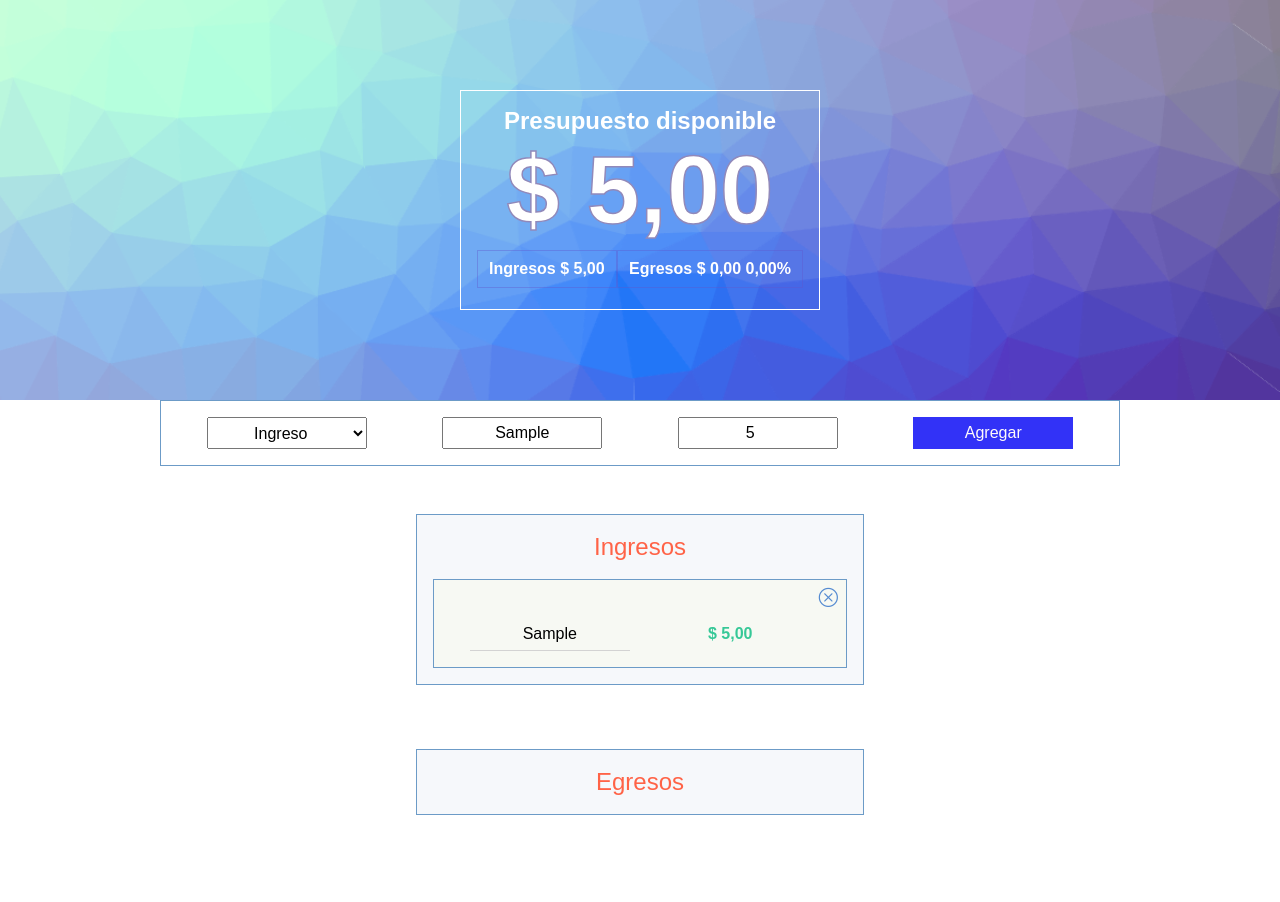
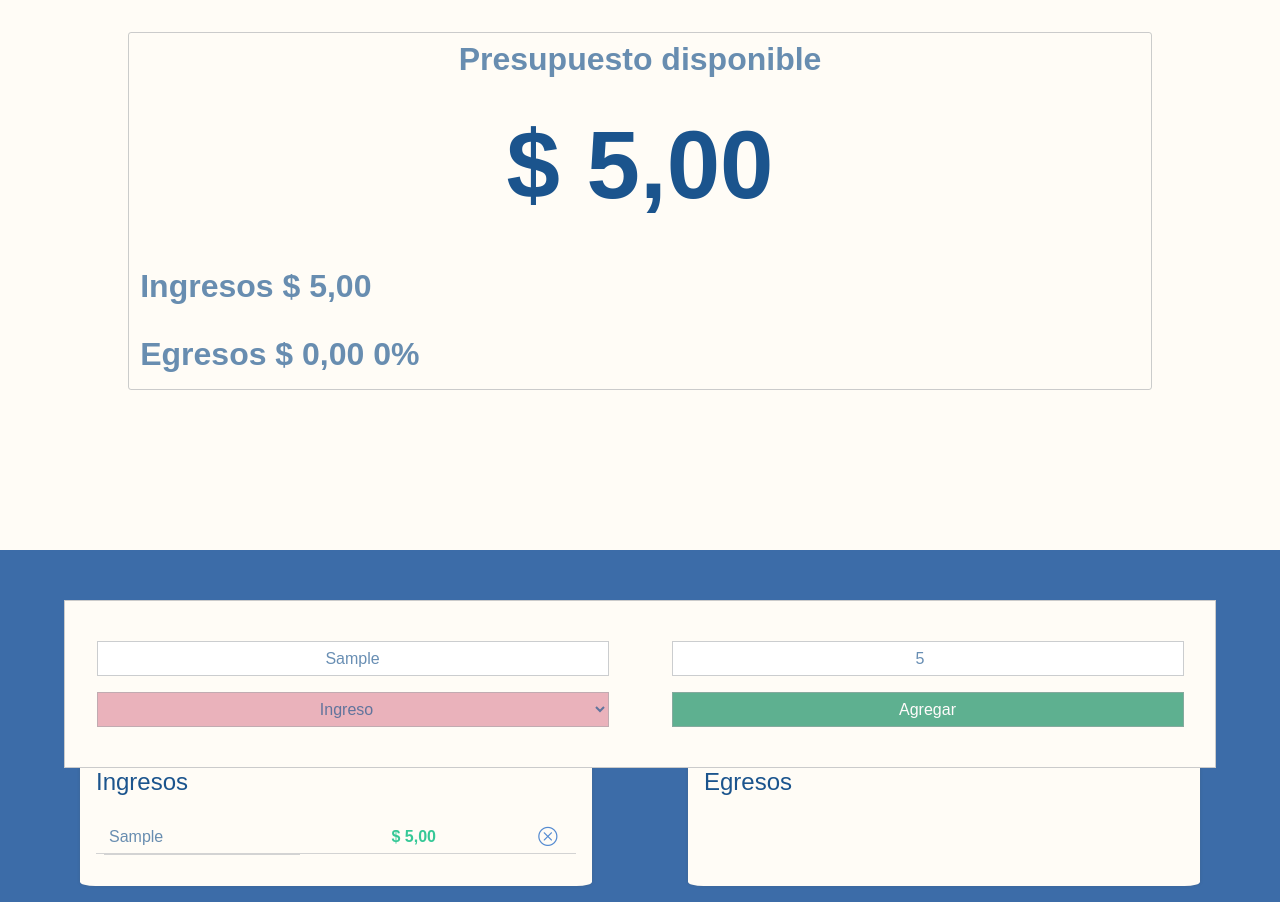
Before and after one commit to mickyrendon/presupuesto, a plain HTML site: page index.html in a window 1280 px wide. Both pictures are taken after typing "Sample", "5" into the empty fields and a click on the button "Agregar". Before the commit the page ends 847 px from the top, so only its background shows below. Drawn offline with nearby package versions, Linux system fonts and the light colour scheme.

Commit message:
modifying ux design

```diff
--- a/css/styles.css
+++ b/css/styles.css
@@ -7,22 +7,36 @@
 }
 /* estilos compartidos */
 input, select{
-    width: 14rem;
-    height: 32px;
+    width: 40vw;
+    height: 35px;
     margin: 0.5rem;
     padding: 5px;
+    color: #1b548da9;
+    border: solid 0.1rem #a4a7aa90;
+    /* border-radius: 3px; */
 }
 ol{
+    padding:1rem;
     font-size: 1.5rem;
     font-weight:lighter;
     line-height: 2;
     list-style: none;
-    color: tomato;
+    color: rgba(43, 42, 42, 0.801);
 }
 li{
-    margin: 0.5rem;
+    margin: 1rem 0;
+    height: 2rem;
+    display: flex;
+    justify-content: space-between;
+    align-items: unset;
+    flex-flow: row-reverse nowrap;
     text-align: end;
     background-color: rgba(250, 250, 210, 0.205);
+}
+.entry-container, .egress-container{
+    display: flex;
+    width: 90%;
+    align-self: center;
 }
 .close{
     border: none;
@@ -42,34 +56,46 @@ header, .h1-container, .data-container{
     align-content: center;
     border-color: azure;
 }
+h1, h3, .data-container{
+    width: 100%;
+}
 /* sacando algunos estilos compartidos a un par de elementos */
 h1, h3, h4, span{
     border: none;
 }
-h1{
-    -webkit-text-stroke: 1.5px #9189ba;
+h3, h4, span{
+    color: #1b548da9
+}
+h3{
+    margin: 0.5rem 0 1rem;
 }
 
 header{
-    height: 400px;
+    padding: 4vh;
+    height: auto;
     justify-content: center;
-    background-color: azure;
-    background-image: url(../assets/cool-background.png);
-    background-size: cover;
-    color: white;
+    background-color: #fffcf6;
+    /* color: white; */
 }
 .h1-container{
-    padding:1rem;
+    /* padding:1rem; */
+    min-width: 80vw;
+    max-width: 90vw;
     justify-content: space-between;
-    border:1px solid currentColor;
+    border: solid 0.1rem #a4a7aa90;
+    border-radius: 3px;
+    overflow: hidden;
+
 }
 h3, .data-input{
+    font-size: 2.5vw;
     font-weight: 700;
 }
 h1{
-    font-size: 3.9rem;
+    margin: 1rem 0 2rem;
+    font-size: 10vw;
     font-weight: bold;
-
+    color: #1b548d;
 }
 .data-input{
     padding: 0 0.5rem;
@@ -78,38 +104,55 @@ h1{
     align-items: center;
 }
 .data-label{
-    margin: 0.3rem 0;
+    /* margin: 0.3rem 0; */
     padding: 0.2rem;
+    width: 100%;
     display: flex;
     flex-flow: row wrap;
     justify-content:flex-start;
-    border: 1px solid #6056c960;
 }
 /* nav */
-.inputs-container, .ingresos, .egresos, li{
-    padding: 0.5rem;
-    border:solid 0.1rem #6c9bc7;
+.inputs-container{
+    padding: 2rem 0;
+    border:solid 0.1rem #a4a7aa90;
+    background-color: #fffcf6;
 }
 .btn-add{
-    background: #0202f5ce;
+    background: #5eb090;
     color: rgb(255, 251, 251);
     border: none;
+    border: 1px solid #a4a7aa90;
 }
 .btn-add:hover{
-    background: #0202f5c5;
-    border: 1px solid rgba(0, 0, 0, 0.808);
+    background: #38a87f;
+}
+select{
+    background-color: #eab2bb;
+    border: 1px solid #a4a7aa90;
+}
+select:hover{
+    background-color: #e99ca8;
+
 }
 .form-container{
     display: flex;
     flex-flow: row wrap;
     justify-content: space-around;
 }
+main{
+    background-color: #3c6ca8;
+}
 /* resumenes de gastos */
+#entry-list, #egress-list{
+    color: #1b548d;
+    text-align: start;
+}
 .resumenes{
     margin: 1rem 0 0;
     display: flex;
     flex-flow:column wrap;
-    justify-content: space-around;
+    align-content: center;
+    /* justify-content: space-around; */
     /* background-color: rgba(231, 220, 241, 0.438); */
 }
 .ingresos{
@@ -119,17 +162,22 @@ h1{
     margin-bottom: 2rem;
 }
 .ingresos, .egresos{
+    margin:1rem;
     min-width: 18rem;
     padding: 0;
-    background-color: rgba(176, 196, 222, 0.116);
+    box-shadow: 0px 0px 3px 0px rgba(78, 76, 76, 0.26);
+    border-radius: 3%;
+    background-color:#fffcf6;
 }
 .input-text{
+    text-align: start;
+}
+.input-text, ol li{
     background:none;
     border: none;
     border-bottom: 1px solid lightgray;
 }
 .ingresos .numero, .egresos .numero{
-    background-color: none;
     background: none;
     border: none;
 }
@@ -141,20 +189,81 @@ h1{
 }
 /* modificar este tamano para los otros mediaqueries y asi quedar todo en una sola linea */
 .egresos .numero{
-    width: 8rem;
+    width: 38vw;
     text-align: start;
     color:tomato;
 }
 .percentage{
     padding: 0.2rem;
+    align-self: center;
     background-color:#eb363633;
+    color:tomato;
 }
+.entry-container .input-text, .egress-container .input-text{
+    color: #1b548da9;
+}
+.entry-container .input-text, .entry-container .numero{
+    width: 33.33vw;
+}
+.egress-container .input-text, .egress-container .numero{
+    width: 25vw;
+}
+.close, .egress-container .percentage{
+    width: 15vw;
+}
+@media  screen and  (min-width:769px) {
+    header{
+        padding-bottom: 20vh;
+    }
+    .data-input{
+        margin: 1rem 0;
+    }
+    main{
+        padding-top: 20vh;
+        display: flex;
+        align-items: center ;
+        flex-flow: column nowrap;
+    }
 
-@media screen and (min-width:320px){
-    *{
+    .inputs-container, .resumenes{
+        max-width: 90vw;
+    }
+    .inputs-container{
+        position: absolute;
+        top: 75vh;
+    }
+    .resumenes{
+        width: 90vw;
+        flex-flow: row wrap;
+        justify-content: space-between;
+    }
+    .ingresos, .egresos{
+        width: 40vw;
+    }
+    .egress-container .input-text, .egress-container .numero{
+        width: 11vw;
+    }
+    .entry-container .input-text, .entry-container .numero {
+        width: 15.3vw;
+      }
+}
+@media screen and (min-width:1025px){
+
+    h1{
+        font-size: 6rem;
+    }
+    h3, .data-input{
+        font-size: 2;
+    }
+    /* .inputs-container{
+        /* position: absolute; *
+        top: 75vh;
+    } */
+}
+   /* *{
         font-size: 1rem;
     }
-    main, header{
+    main{
         padding:0;
     }
     header{
@@ -168,29 +277,26 @@ h1{
     }
 
     /* necesita ser row  */
-    .data-label{
-        /* margin: 2rem; */
-        width: auto;
-    }
 
-    h3{
+
+    /* h3{
         font-size: 1.5rem;
     }
     h1{
-        font-size: 6rem;
-    }
-    input, select{
+        /* font-size: 6rem; *
+    } */
+    /* input, select{
         width: 10rem;
-    }
+    } *
 
     .resumenes{
         flex-flow: row wrap;
     }
-    .ingresos, .egresos{
+    /* .ingresos, .egresos{
         margin: 2rem;
         padding: 0.5rem;
         width: 28rem;
-    }
+    } *
 }
 
 @media (min-width:720px)
@@ -206,4 +312,4 @@ and (max-width:1200px){
     main, header{
         padding: 0 10rem;
     }
-}
+} */
--- a/index.html
+++ b/index.html
@@ -30,16 +30,16 @@
     <main>
         <section class="inputs-container">
             <form class="form-container" name="new-item" onsubmit="false">
-                <select name="acciones" id="selector">
-                    <option class="entrys" value="ingreso" selected>Ingreso</option>
-                    <option class="egress" value="egreso">Egreso</option>
-                </select>
                 <label>
                     <input id="input-description" class="input-description" type="text" name="Descripción" placeholder="Descripción">
                 </label>
                 <label>
                     <input id="input-number" class="input-number" type="number" name="valor" step="any" placeholder="0.00">
                 </label>
+                <select name="acciones" id="selector">
+                    <option class="entrys" value="ingreso" selected>Ingreso</option>
+                    <option class="egress" value="egreso">Egreso</option>
+                </select>
                 <input id="btn-add" class="btn-add" type="button" value="Agregar">
             </form>
         </section>
--- a/js/globalFunctions.js
+++ b/js/globalFunctions.js
@@ -49,7 +49,7 @@ const percentageDigits = (val) => {
     }
     return val.toLocaleString('es-AR', {
         style:'percent',
-        minimumFractionDigits: 2
+        minimumFractionDigits: 0
     })
 }
 const readOnly = () => {
```
Also changed, not shown: features.txt (+6 -2 lines), 1 other file.
